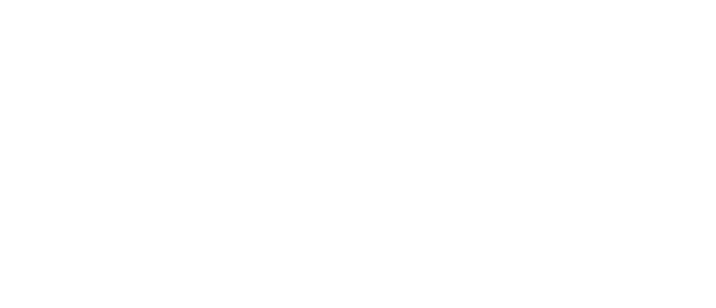
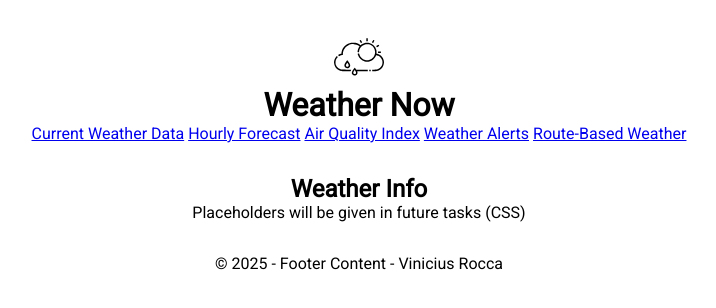
Before and after one commit to viniciuserocca/wdd330, a plain HTML site: page index.html in a window 1280 px wide. Shown: the whole page, without its empty margins (281-997 px from the left). Drawn offline with Linux system fonts and the light colour scheme.

Commit message:
html structure and project repositories structure added

```diff
--- a/index.html
+++ b/index.html
@@ -3,9 +3,32 @@
 <head>
     <meta charset="UTF-8">
     <meta name="viewport" content="width=device-width, initial-scale=1.0">
-    <title>Document</title>
+    <title>Weather Now</title>
+    <link rel="icon" href="favicon.ico">
+    <meta name="description" content="Weather webpage for the final project of the BYU - WDD330 Course">
+    <meta name="author" content="Vinicius Eduardo Rocca">
+    <link rel="preconnect" href="https://fonts.googleapis.com">
+    <link rel="preconnect" href="https://fonts.gstatic.com" crossorigin>
+    <link href="https://fonts.googleapis.com/css2?family=Roboto&display=swap" rel="stylesheet">
+    <link href="styles/base.css" rel="stylesheet">
 </head>
 <body>
-
+    <header>
+        <img src="images/weather-icon.svg" width="50" height="50">
+        <h1>Weather Now</h1>
+        <nav class="navigation">
+            <a href="#" title="cwd" id="cwd" class="active">Current Weather Data</a>
+            <a href="#" title="hf" id="hf">Hourly Forecast</a>
+            <a href="#" title="aqi" id="aqi">Air Quality Index</a>
+            <a href="#" title="wa" id="wa">Weather Alerts</a>
+            <a href="#" title="rbw" id="rbw">Route-Based Weather</a>
+        </nav>
+    </header>
+    <main>
+        <h2>Weather Info</h2>
+        <p>Placeholders will be given in future tasks (CSS)</p>
+    </main>
+    <footer> &copy; 2025 - Footer Content - Vinicius Rocca</footer>
+    <script defer src="scripts/weather.js"></script>
 </body>
 </html>
--- a/styles/base.css
+++ b/styles/base.css
@@ -0,0 +1,34 @@
+:root {
+    --light-gray: #f7f7f7;
+    --dark-gray: #ddd;
+    --blue-color: #0339c2;
+    --white-color: #fff;
+    --black-color: #000;
+    --yellow-color: #ffff00;
+    --red-color: #AB1313;
+    --link-color: #014f74;
+}
+
+* {
+	margin: 0;
+	padding: 0;
+	box-sizing: border-box;
+}
+
+main {
+    max-width: 980px;
+    margin: 0 auto;
+}
+
+body {
+    font-family: 'Roboto', Arial, serif;
+    margin: 0 auto;
+    text-align: center;
+
+}
+
+header,
+main,
+footer {
+    padding-top: 2rem;
+}
```
Also changed, not shown: favicon.ico (added), images/weather-icon.svg (added), scripts/weather.js (added).
